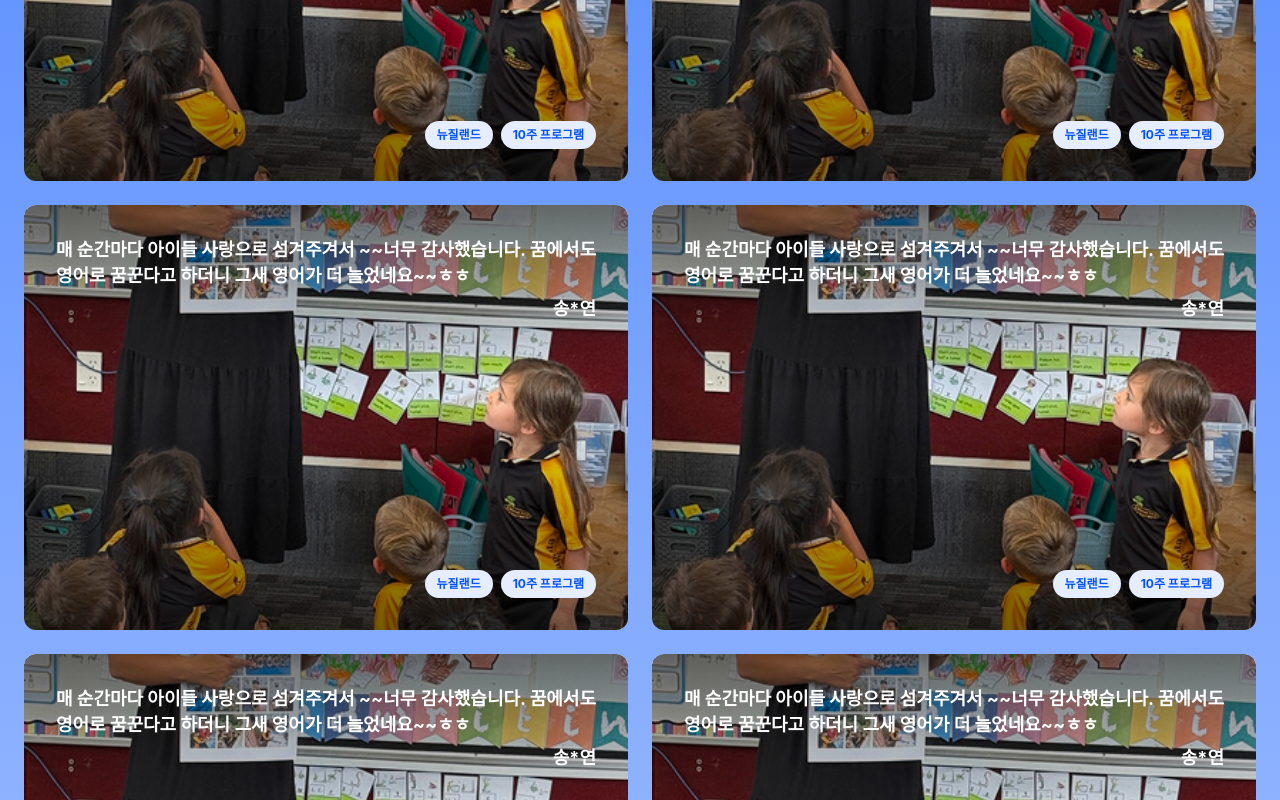
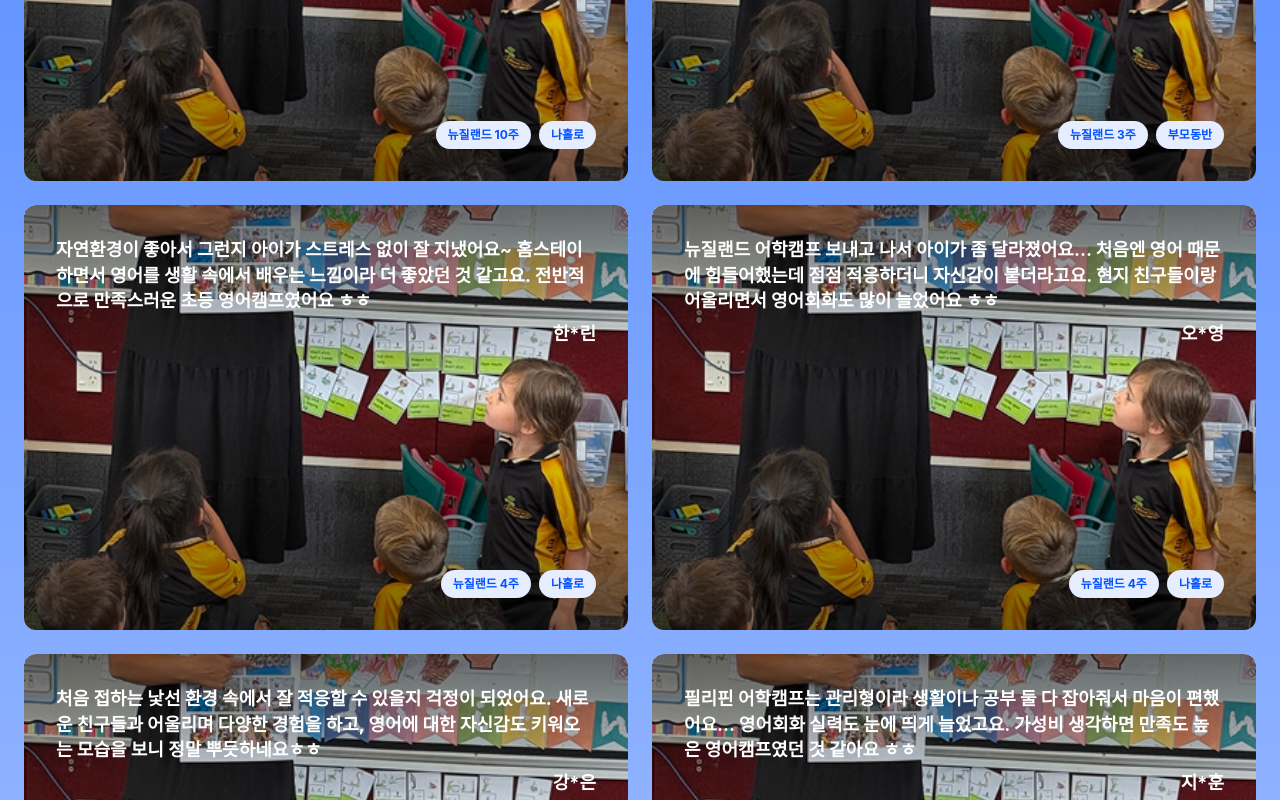
Before and after one commit to bp4sp4/KorhrdStudyAbroad, a Next.js app: page / in a window 1280 px wide. Shown: the part 4320-5120 px from the top of the page. Built offline with nearby package versions, Linux system fonts and the light colour scheme; no server answers.

Commit message:
update main viedo

```diff
--- a/src/components/ReviewSection/ReviewSection.tsx
+++ b/src/components/ReviewSection/ReviewSection.tsx
@@ -4,18 +4,18 @@ import { useEffect, useRef, useState } from 'react'
 import styles from './ReviewSection.module.css'
 
 const REVIEWS = [
-  { id: 1,  text: '매 순간마다 아이들 사랑으로 섬겨주겨서 ~~너무 감사했습니다. 꿈에서도 영어로 꿈꾼다고 하더니 그새 영어가 더 늘었네요~~ㅎㅎ', author: '송*연', tags: ['뉴질랜드', '10주 프로그램'] },
-  { id: 2,  text: '매 순간마다 아이들 사랑으로 섬겨주겨서 ~~너무 감사했습니다. 꿈에서도 영어로 꿈꾼다고 하더니 그새 영어가 더 늘었네요~~ㅎㅎ', author: '송*연', tags: ['뉴질랜드', '10주 프로그램'] },
-  { id: 3,  text: '매 순간마다 아이들 사랑으로 섬겨주겨서 ~~너무 감사했습니다. 꿈에서도 영어로 꿈꾼다고 하더니 그새 영어가 더 늘었네요~~ㅎㅎ', author: '송*연', tags: ['뉴질랜드', '10주 프로그램'] },
-  { id: 4,  text: '매 순간마다 아이들 사랑으로 섬겨주겨서 ~~너무 감사했습니다. 꿈에서도 영어로 꿈꾼다고 하더니 그새 영어가 더 늘었네요~~ㅎㅎ', author: '송*연', tags: ['뉴질랜드', '10주 프로그램'] },
-  { id: 5,  text: '매 순간마다 아이들 사랑으로 섬겨주겨서 ~~너무 감사했습니다. 꿈에서도 영어로 꿈꾼다고 하더니 그새 영어가 더 늘었네요~~ㅎㅎ', author: '송*연', tags: ['뉴질랜드', '10주 프로그램'] },
-  { id: 6,  text: '매 순간마다 아이들 사랑으로 섬겨주겨서 ~~너무 감사했습니다. 꿈에서도 영어로 꿈꾼다고 하더니 그새 영어가 더 늘었네요~~ㅎㅎ', author: '송*연', tags: ['뉴질랜드', '10주 프로그램'] },
-  { id: 7,  text: '매 순간마다 아이들 사랑으로 섬겨주겨서 ~~너무 감사했습니다. 꿈에서도 영어로 꿈꾼다고 하더니 그새 영어가 더 늘었네요~~ㅎㅎ', author: '송*연', tags: ['뉴질랜드', '10주 프로그램'] },
-  { id: 8,  text: '매 순간마다 아이들 사랑으로 섬겨주겨서 ~~너무 감사했습니다. 꿈에서도 영어로 꿈꾼다고 하더니 그새 영어가 더 늘었네요~~ㅎㅎ', author: '송*연', tags: ['뉴질랜드', '10주 프로그램'] },
-  { id: 9,  text: '매 순간마다 아이들 사랑으로 섬겨주겨서 ~~너무 감사했습니다. 꿈에서도 영어로 꿈꾼다고 하더니 그새 영어가 더 늘었네요~~ㅎㅎ', author: '송*연', tags: ['뉴질랜드', '10주 프로그램'] },
-  { id: 10, text: '매 순간마다 아이들 사랑으로 섬겨주겨서 ~~너무 감사했습니다. 꿈에서도 영어로 꿈꾼다고 하더니 그새 영어가 더 늘었네요~~ㅎㅎ', author: '송*연', tags: ['뉴질랜드', '10주 프로그램'] },
-  { id: 11, text: '매 순간마다 아이들 사랑으로 섬겨주겨서 ~~너무 감사했습니다. 꿈에서도 영어로 꿈꾼다고 하더니 그새 영어가 더 늘었네요~~ㅎㅎ', author: '송*연', tags: ['뉴질랜드', '10주 프로그램'] },
-  { id: 12, text: '매 순간마다 아이들 사랑으로 섬겨주겨서 ~~너무 감사했습니다. 꿈에서도 영어로 꿈꾼다고 하더니 그새 영어가 더 늘었네요~~ㅎㅎ', author: '송*연', tags: ['뉴질랜드', '10주 프로그램'] },
+  { id: 1,  text: '통화했을때 이제 남은 시간이 얼마 없어서 매일 재밌게 즐겁게 보내는게 목표라고 하더라고요. 그 말을 듣는데 어찌나 기특하던지.. 캠프를 통해서 정서적으로 훌쩍 자란 것 같단 생각이 많이 들었습니다. ', author: '송*연', tags: ['뉴질랜드 10주', '나홀로'] },
+  { id: 2,  text: '아이들이 얼마나 즐겁고 편하게 지내는지, 사진 하나하나 밝고 개구진 표정들이 참 따뜻하고 감사하게 느껴집니다. 아이들에게는 오랫동안 기억에 남을 것 같아요.', author: '박*진', tags: ['뉴질랜드 3주', '부모동반'] },
+  { id: 3,  text: '자연환경이 좋아서 그런지 아이가 스트레스 없이 잘 지냈어요~ 홈스테이하면서 영어를 생활 속에서 배우는 느낌이라 더 좋았던 것 같고요. 전반적으로 만족스러운 초등 영어캠프였어요 ㅎㅎ', author: '한*린', tags: ['뉴질랜드 4주', '나홀로'] },
+  { id: 4,  text: '뉴질랜드 어학캠프 보내고 나서 아이가 좀 달라졌어요… 처음엔 영어 때문에 힘들어했는데 점점 적응하더니 자신감이 붙더라고요. 현지 친구들이랑 어울리면서 영어회화도 많이 늘었어요 ㅎㅎ', author: '오*영', tags: ['뉴질랜드 4주', '나홀로'] },
+  { id: 5,  text: '처음 접하는 낯선 환경 속에서 잘 적응할 수 있을지 걱정이 되었어요. 새로운 친구들과 어울리며 다양한 경험을 하고, 영어에 대한 자신감도 키워오는 모습을 보니 정말 뿌듯하네요ㅎㅎ', author: '강*은', tags: ['필리핀 4주', '나홀로'] },
+  { id: 6,  text: '필리핀 어학캠프는 관리형이라 생활이나 공부 둘 다 잡아줘서 마음이 편했어요… 영어회화 실력도 눈에 띄게 늘었고요. 가성비 생각하면 만족도 높은 영어캠프였던 것 같아요 ㅎㅎ', author: '지*훈', tags: ['필리핀 4주', '나홀로'] },
+  { id: 7,  text: '좀 차분한 분위기라 보내기 괜찮았어요~ 수업이랑 문화체험이 같이 있어서 아이도 지루해하지 않았다고 하네요. 영어에 흥미 붙이기에는 좋은 환경인 것 같아요 ㅎㅎ', author: '신*라', tags: ['영국 4주', '나홀로'] },
+  { id: 8,  text: '토론이나 발표 수업이 많아서 좀 부담스러울까 걱정했는데요… 그만큼 스피킹 실력은 확실히 늘었어요. 런던 같은 곳도 가보고 문화체험까지 해서 기억에 오래 남을 것 같아요 ㅎㅎ', author: '김*현', tags: ['영국 4주', '나홀로'] },
+  { id: 9,  text: '', author: '', tags: [] },
+  { id: 10, text: '', author: '', tags: [] },
+  { id: 11, text: '', author: '', tags: [] },
+  { id: 12, text: '', author: '', tags: [] },
 ]
 
 // 4카드 = 2행씩 배경 변경 (총 3그룹)
```
Also changed, not shown: 1 other file (tests, documents, lock files or other folders).
